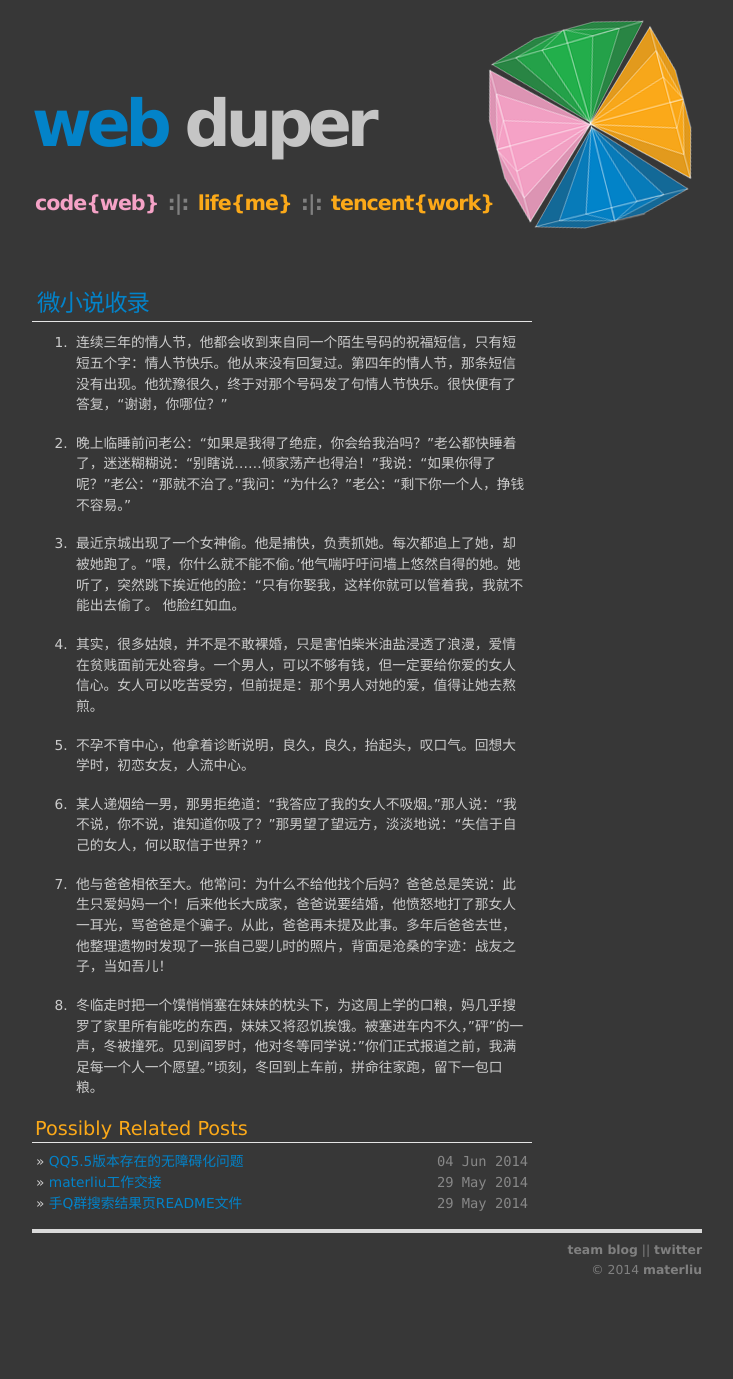
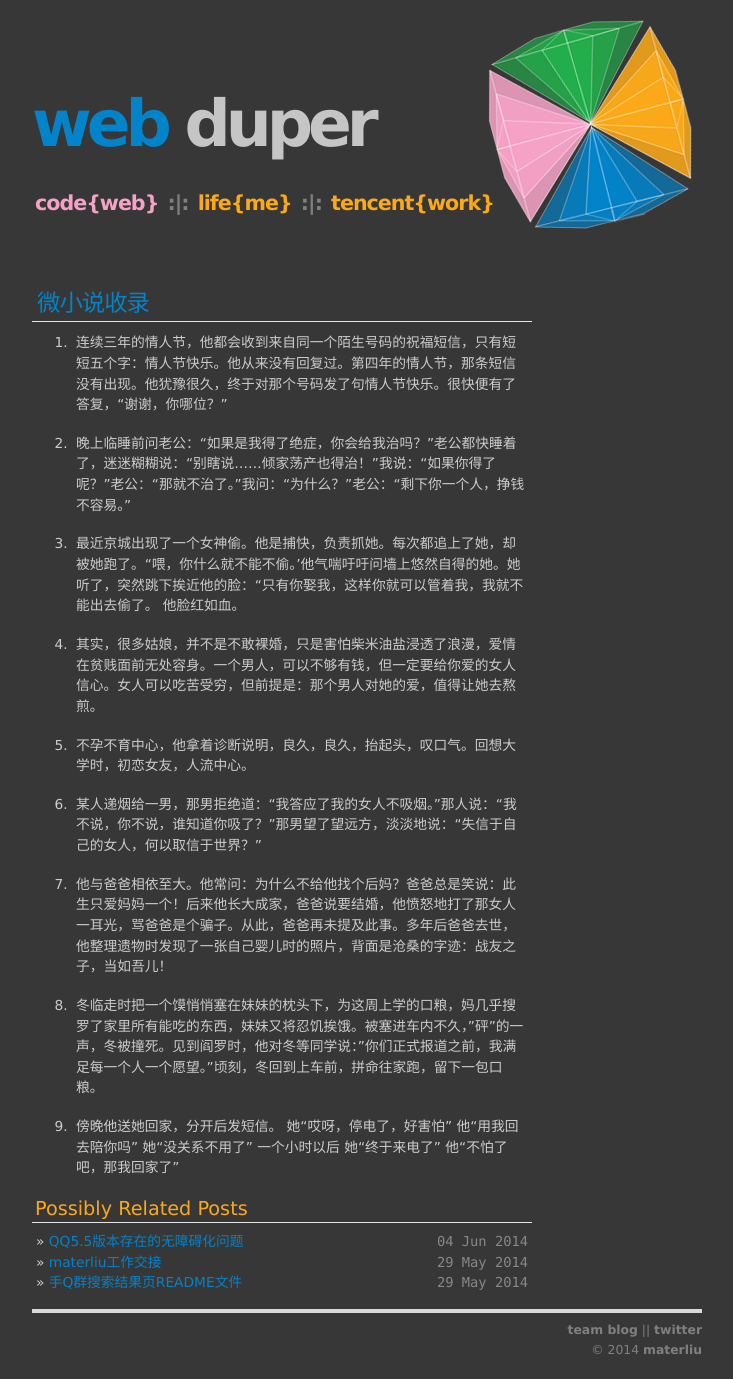
Before and after one commit to materliu/materliu.github.io, a Jekyll site: the page built from all/life/_posts/2014-04-12-微小说收录.md, in a window 1280 px wide. Shown: the whole page, without its empty margins (273-1006 px from the left). Built offline with Jekyll 4.4.1, drawn with Linux system fonts in a browser that asks for light colours; Markdown is read by kramdown in place of the engine named in the settings; before the commit the page ends 1299 px from its top, so only the background shows below that.

Commit message:
add one note !

```diff
--- a/all/life/_posts/2014-04-12-微小说收录.md
+++ b/all/life/_posts/2014-04-12-微小说收录.md
@@ -19,3 +19,5 @@ title: 2014-04-12-微小说收录.md
 3. 他与爸爸相依至大。他常问：为什么不给他找个后妈？爸爸总是笑说：此生只爱妈妈一个！后来他长大成家，爸爸说要结婚，他愤怒地打了那女人一耳光，骂爸爸是个骗子。从此，爸爸再未提及此事。多年后爸爸去世，他整理遗物时发现了一张自己婴儿时的照片，背面是沧桑的字迹：战友之子，当如吾儿！
 
 4. 冬临走时把一个馍悄悄塞在妹妹的枕头下，为这周上学的口粮，妈几乎搜罗了家里所有能吃的东西，妹妹又将忍饥挨饿。被塞进车内不久，"砰"的一声，冬被撞死。见到阎罗时，他对冬等同学说："你们正式报道之前，我满足每一个人一个愿望。"顷刻，冬回到上车前，拼命往家跑，留下一包口粮。
+
+4. 傍晚他送她回家，分开后发短信。 她“哎呀，停电了，好害怕” 他“用我回去陪你吗” 她“没关系不用了” 一个小时以后 她“终于来电了” 他“不怕了吧，那我回家了”
```
